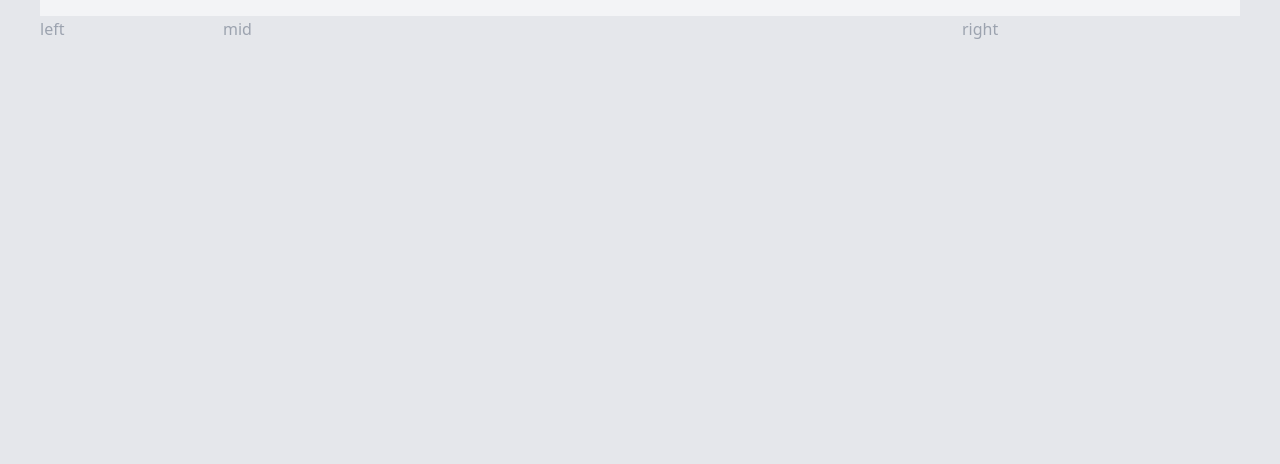
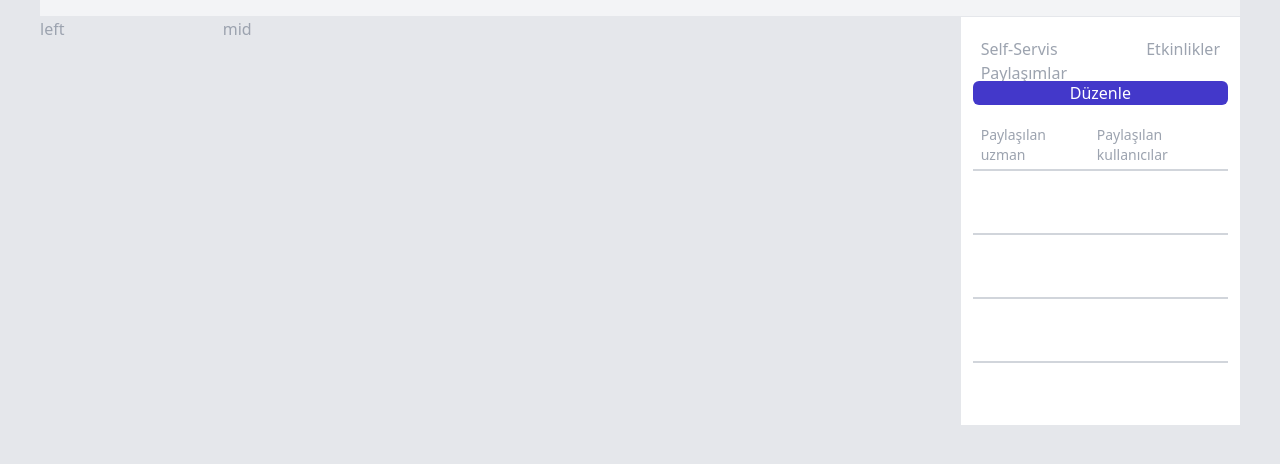
Before and after one commit to burakkck/team-2-tailwindcss-ui-sunumdetayi, a website: page src/index.html in a window 1280 px wide. Shown: the part 164-628 px from the top of the page. Drawn offline with nearby package versions, Linux system fonts and the light colour scheme.

Commit message:
Struct the main-content-right

```diff
--- a/src/index.html
+++ b/src/index.html
@@ -24,7 +24,7 @@
         <div class="flex w-full gap-11" id="main-content">
             <div class="basis-1/8" id="left"></div> <!--burak-->
             <div class="basis-5/8" id="mid"></div> <!--ilhan-->
-            <div class="basis-2/8" id="right"></div> <!-- ilhan -->
+            <div class="basis-2/8 bg-white px-3" id="right"></div> <!-- ilhan -->
         </div>
     </div>
     <div></div>
--- a/src/main.css
+++ b/src/main.css
@@ -6,4 +6,8 @@
     .headerLink {
         @apply hover:border-indigo-700 hover:border-b-2 hover:text-black px-2 py-5 max-h-16
     }
+
+    .person-list-item {
+        border-top: 2px solid #d1d5db;
+    }
 }
--- a/src/right.html
+++ b/src/right.html
@@ -1 +1,30 @@
-<p>right</p>
+<div class="flex justify-between items-center">
+    <a class="headerLink" href="#">Self-Servis Paylaşımlar</a>
+    <a class="headerLink" href="#">Etkinlikler</a>
+</div>
+
+<div w-full>
+    <button class="rounded-md text-white w-full px-5 bg-indigo-700">Düzenle</button>
+</div>
+
+<div>
+    <div class="flex justify-between items-center text-sm">
+        <a class="headerLink" href="#">Paylaşılan uzman</a>
+        <a class="headerLink" href="#">Paylaşılan kullanıcılar</a>
+    </div>
+
+    <ul>
+        <li class="person-list-item h-16">
+
+        </li>
+        <li class="person-list-item h-16">
+
+        </li>
+        <li class="person-list-item h-16">
+
+        </li>
+        <li class="person-list-item h-16">
+
+        </li>
+    </ul>
+</div>
```
Also changed, not shown: dist/output.css.
